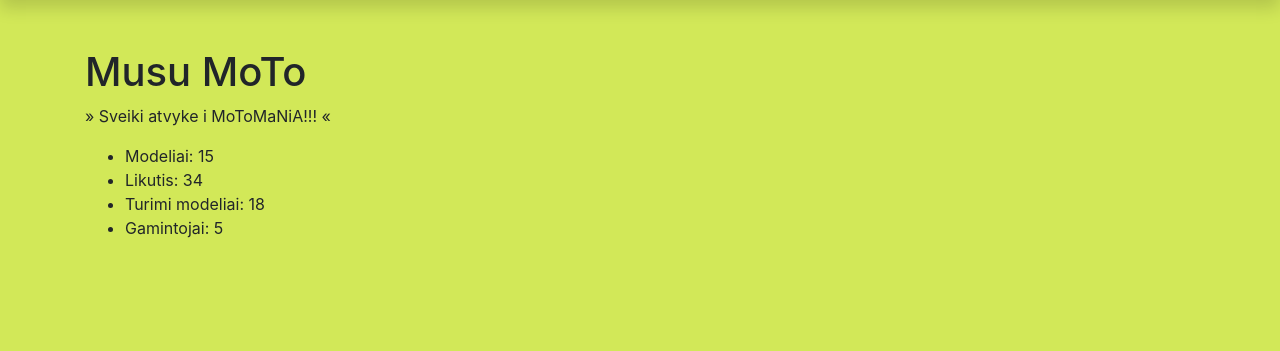
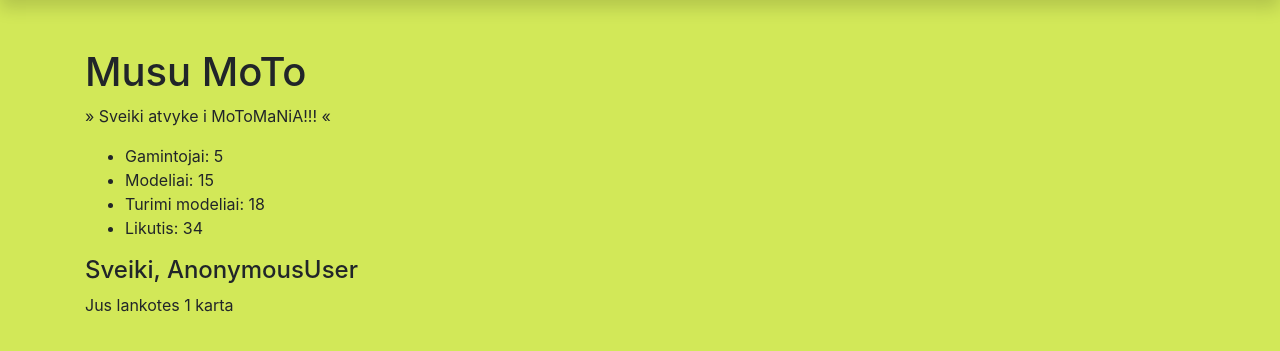
Before and after one commit to jarockis77/penktasprojektas, a Django app: page /motociklai/ in a window 1280 px wide. Shown: the part 76-427 px from the top of the page. Run offline with Django 4.2, Linux system fonts and the light colour scheme; data comes from the database, SQL or seed files in the repository; both versions use the stored data as it was after the commit; some libraries are stand-ins or nearby versions.

Commit message:
viskas veikia.isvedam ir skaiciuojam vartotojo varda ir prisijungimu skaiciu

```diff
--- a/motociklai/templates/index.html
+++ b/motociklai/templates/index.html
@@ -3,20 +3,14 @@
 {% block content %}
 <h1>Musu MoTo</h1>
 <p>&raquo; Sveiki atvyke i MoToMaNiA!!! &laquo;</p>
-
-
-
 <ul>
-
+    <li>Gamintojai: {{ num_gamintojas_t }}</li>
     <li>Modeliai: {{ num_modelis_t }}</li>
+    <li>Turimi modeliai: {{ num_instances_available_t }}</li>
     <li>Likutis: {{ num_instances_t }}</li>
-    <li>Turimi modeliai: {{ num_instances_available_t }}</li>
-    <li>Gamintojai: {{ num_gamintojas_t }}</li>
-
 </ul>
-
-
-
+<h4>Sveiki, {{ username_t }}</h4>
+<p>Jus lankotes {{ num_visits_t }} karta</p>
 
 
 {% endblock %}
--- a/motociklai/views.py
+++ b/motociklai/views.py
@@ -15,12 +15,20 @@ def index(request):
     num_modeliu = Modelis.objects.count()
     num_instances_available = ModelisInstance.objects.filter(status__exact='t').count()
 
+    username = request.user
+
+    num_visits = request.session.get('num_visits', 1)
+    request.session['num_visits'] = num_visits + 1
+
+
     context_t = {
         'num_gamintojas_t': num_gamintoju,
         'num_instances_t': num_instances,
         'num_modelis_t': num_modeliu,
         'num_instances_available_t': num_instances_available,
-    }
+        'username_t': username,
+        'num_visits_t': num_visits
+            }
 
     return render(request, 'index.html', context=context_t)
 
--- a/penktasprojektas/urls.py
+++ b/penktasprojektas/urls.py
@@ -18,10 +18,12 @@ from django.contrib import admin
 from django.urls import path, include
 from django.conf.urls.static import static
 from django.conf import settings
+from django.views.generic import RedirectView
 
 assert isinstance(settings.MEDIA_ROOT, object)
 urlpatterns = [
     path('motociklai/', include('motociklai.urls')),
     path('admin/', admin.site.urls),
+    path('', RedirectView.as_view(url="motociklai/", permanent=True))
 ] + static(settings.STATIC_URL, document_root=settings.STATIC_ROOT) \
   + static(settings.MEDIA_URL, document_root=settings.MEDIA_ROOT)
```
Also changed, not shown: db.sqlite3.
